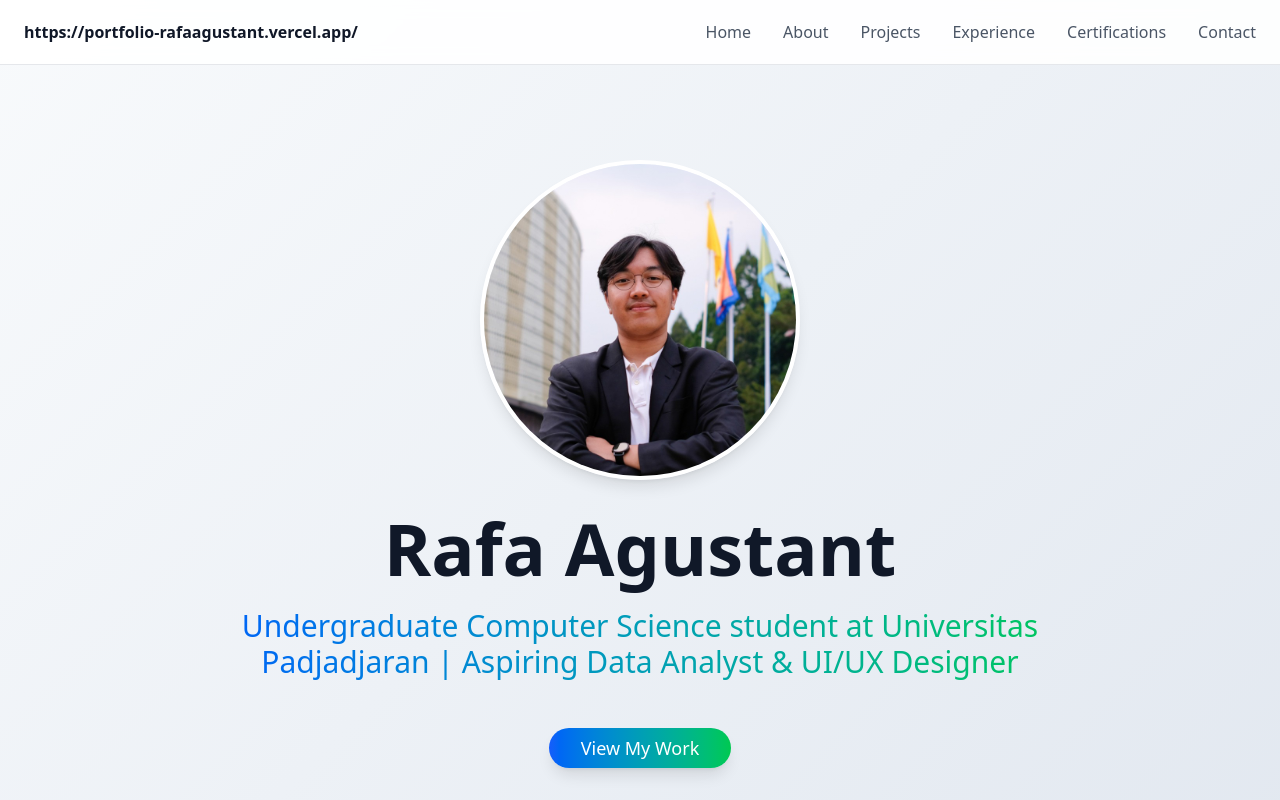
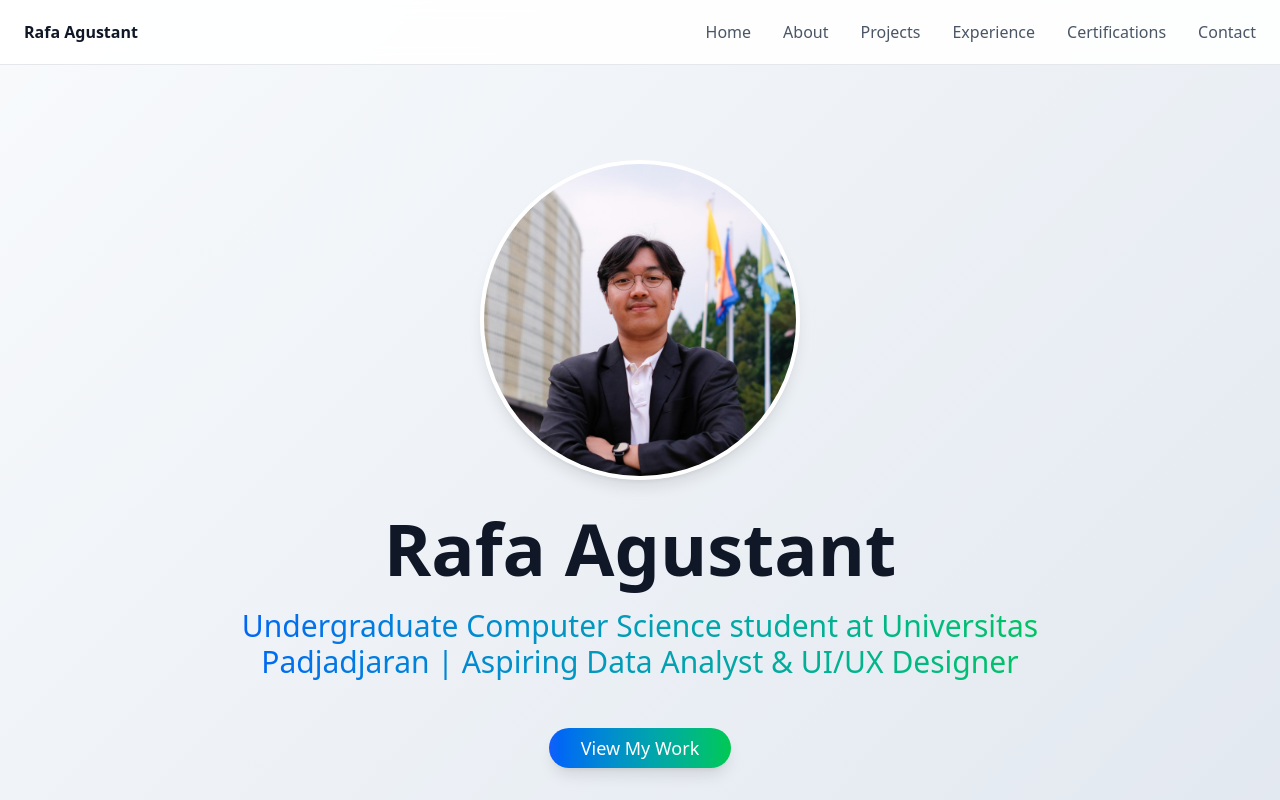
Before and after one commit to rafaagustant/portofolio, a React (Vite) app: page / in a window 1280 px wide. Shown: the top 800 px of the page. Built offline with nearby package versions, Linux system fonts and the light colour scheme.

Commit message:
portfolio fix revised

```diff
--- a/src/components/Navigation.jsx
+++ b/src/components/Navigation.jsx
@@ -28,7 +28,7 @@ const Navigation = () => {
         <div className="flex items-center justify-between h-16 px-6">
           {/* Logo */}
           <div className="font-bold text-x1 text-gray-900">
-            https://portfolio-rafaagustant.vercel.app/
+            Rafa Agustant
           </div>
 
           {/* Desktop Navigation */}
```
